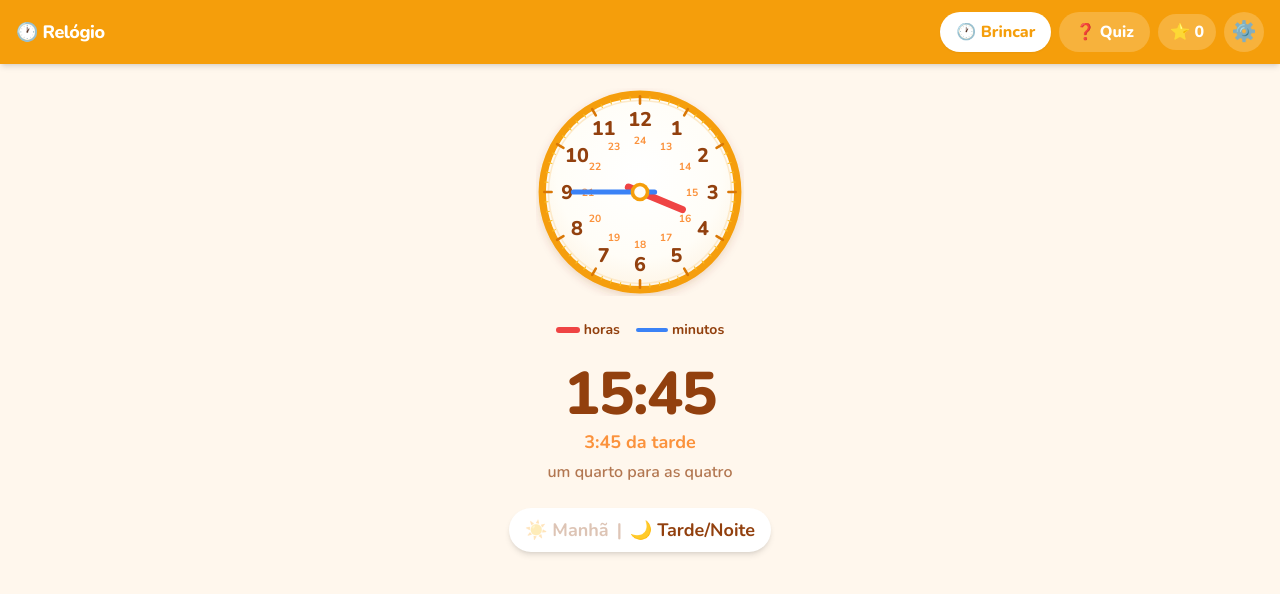
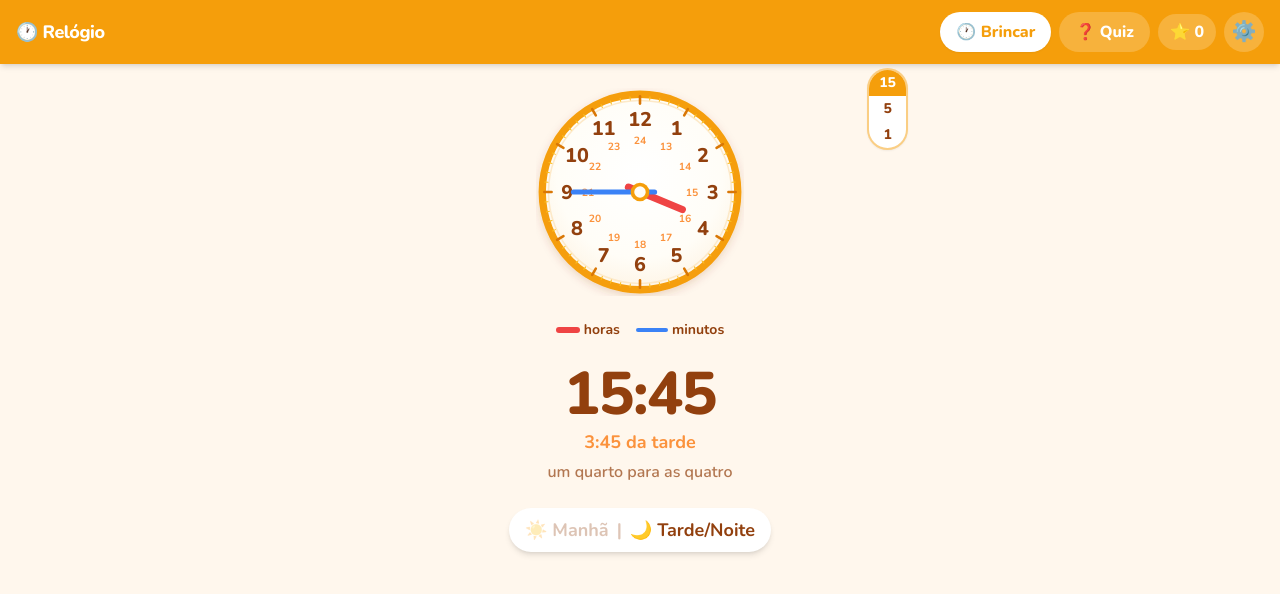
Before and after one commit to fabioduque/clokids, a React (Vite) app: page / in a window 1280 px wide. Shown: the top 594 px of the page. Built offline with nearby package versions, Linux system fonts and the light colour scheme.

Commit message:
add quick 15/5/1 snap toggle to brincar

```diff
--- a/src/App.tsx
+++ b/src/App.tsx
@@ -61,7 +61,12 @@ export default function App() {
       <NavBar screen={screen} onNavigate={navigate} totalStars={totalStars} />
       <main className="mx-auto max-w-xl px-4 pb-24 sm:pb-6">
         {screen === 'play' && (
-          <FreePlayView total={total} onChange={setTotal} settings={profile.settings} />
+          <FreePlayView
+            total={total}
+            onChange={setTotal}
+            settings={profile.settings}
+            onSnapChange={(snap) => updateSettings({ ...profile.settings, snap })}
+          />
         )}
         {screen === 'quiz' && <QuizView key={roundId} level={quizLevel} onFinish={finishQuiz} />}
         {screen === 'settings' && (
--- /dev/null
+++ b/src/components/SnapToggle.tsx
@@ -0,0 +1,33 @@
+import type { Settings } from '../lib/profileStore'
+
+export interface SnapToggleProps {
+  snap: Settings['snap']
+  onChange: (snap: Settings['snap']) => void
+}
+
+const OPTS: Array<Settings['snap']> = [15, 5, 1]
+
+export function SnapToggle({ snap, onChange }: SnapToggleProps) {
+  return (
+    <div
+      className="flex flex-col overflow-hidden rounded-full border-2 border-ring/50 bg-white shadow-sm"
+      role="group"
+      aria-label="Precisão dos minutos"
+    >
+      {OPTS.map((s) => (
+        <button
+          key={s}
+          type="button"
+          onClick={() => onChange(s)}
+          aria-pressed={snap === s}
+          aria-label={`Saltos de ${s} minuto${s === 1 ? '' : 's'}`}
+          className={`px-2.5 py-1.5 text-sm font-extrabold leading-none transition-colors ${
+            snap === s ? 'bg-ring text-white' : 'text-ink hover:bg-ring/10'
+          }`}
+        >
+          {s}
+        </button>
+      ))}
+    </div>
+  )
+}
--- a/src/views/FreePlayView.tsx
+++ b/src/views/FreePlayView.tsx
@@ -3,6 +3,7 @@ import { DigitalClock } from '../components/DigitalClock'
 import { DayNightToggle } from '../components/DayNightToggle'
 import { HandLegend } from '../components/HandLegend'
 import { ListenButton } from '../components/ListenButton'
+import { SnapToggle } from '../components/SnapToggle'
 import { isPM, split, toTotal, toSpokenWords, hour12Of } from '../lib/timeModel'
 import type { Settings } from '../lib/profileStore'
 
@@ -10,9 +11,10 @@ export interface FreePlayViewProps {
   total: number
   onChange: (total: number) => void
   settings: Settings
+  onSnapChange: (snap: Settings['snap']) => void
 }
 
-export function FreePlayView({ total, onChange, settings }: FreePlayViewProps) {
+export function FreePlayView({ total, onChange, settings, onSnapChange }: FreePlayViewProps) {
   const { hour24, minute } = split(total)
   const pm = isPM(hour24)
   const spoken = toSpokenWords(hour24, minute)
@@ -22,7 +24,10 @@ export function FreePlayView({ total, onChange, settings }: FreePlayViewProps) {
   }
 
   return (
-    <div className="flex flex-col items-center gap-2 py-2 sm:gap-6 sm:py-6">
+    <div className="relative flex flex-col items-center gap-2 py-2 sm:gap-6 sm:py-6">
+      <div className="absolute right-1 top-1 z-10">
+        <SnapToggle snap={settings.snap} onChange={onSnapChange} />
+      </div>
       <div className="aspect-square" style={{ width: 'min(52vw, 26vh)' }}>
         <AnalogClock total={total} step={settings.snap} onChange={onChange} size={280} />
       </div>
```
